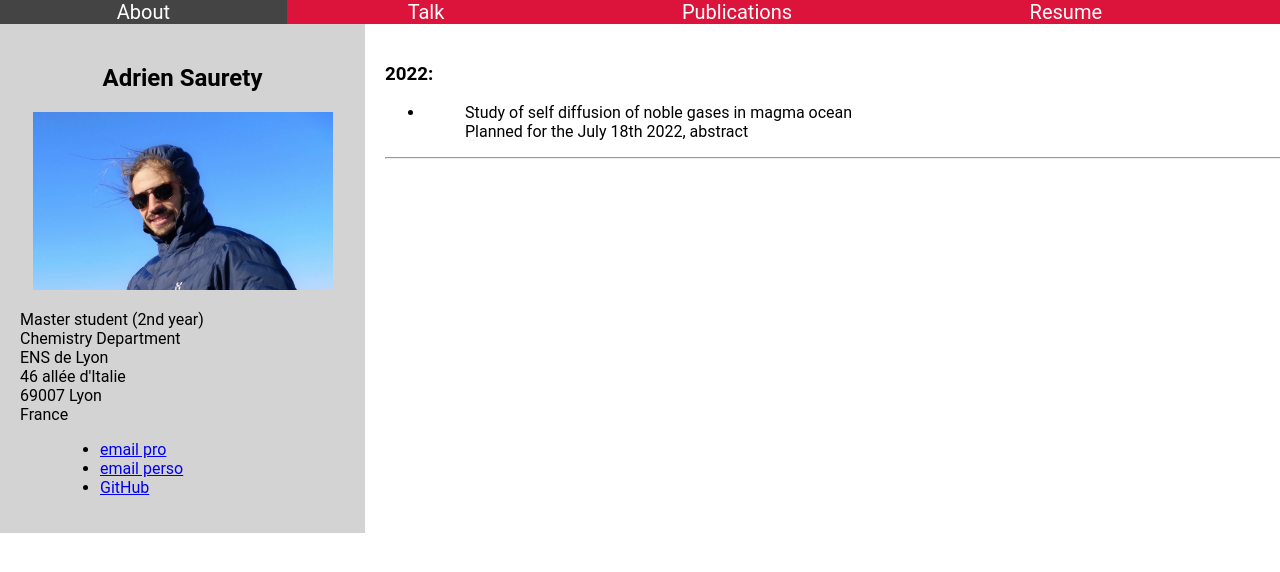
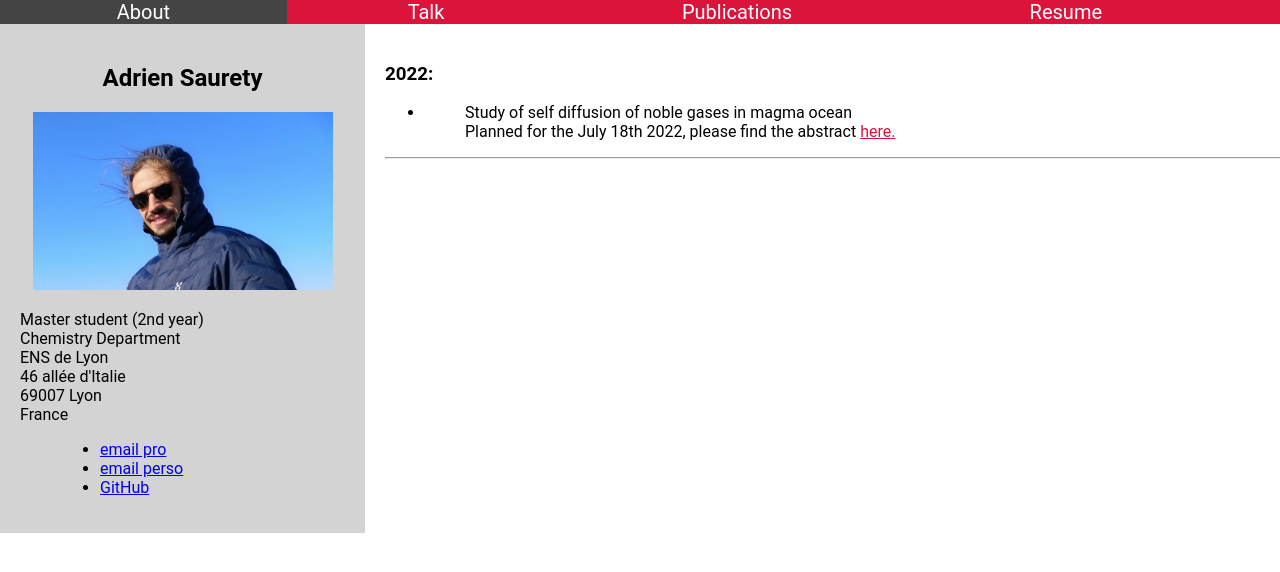
Before and after one commit to adriensaurety/adriensaurety.github.io, a Jekyll site: the page built from talk.html, in a window 1280 px wide. Shown: the top 572 px of the page. Built offline with Jekyll 4.4.1, drawn with Linux system fonts in a browser that asks for light colours.

Commit message:
Update talk.html

```diff
--- a/talk.html
+++ b/talk.html
@@ -32,7 +32,7 @@ title: Adrien Saurety
 		<p><h3> 2022: </h3></p>
 	<ul>
     <li> <dd>Study of self diffusion of noble gases in magma ocean</dd>
-     <dd> Planned for the July 18th 2022, <a style="color:#dc143c" href="abstract_IMA_2022.pdf" target="_blank"></a> abstract</dd>
+     <dd> Planned for the July 18th 2022, please find the abstract <a style="color:#dc143c" href="abstract_IMA_2022.pdf" target="_blank">here.</a></dd>
     </li>
   </ul>
 
```
